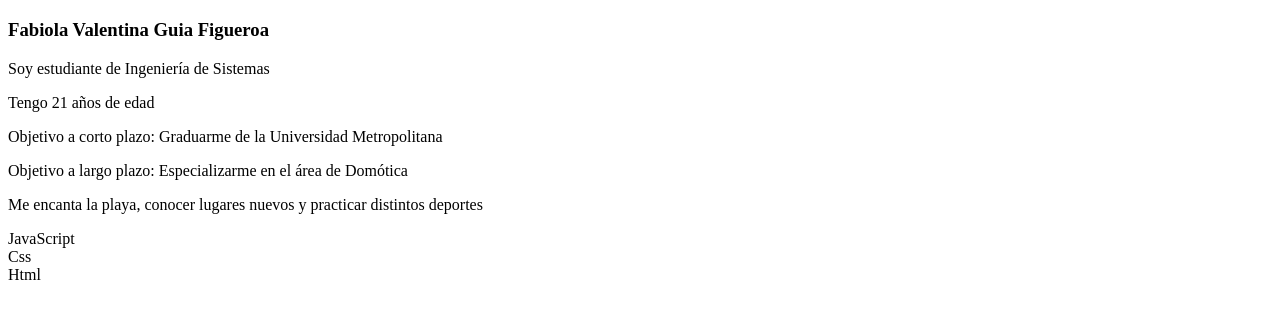
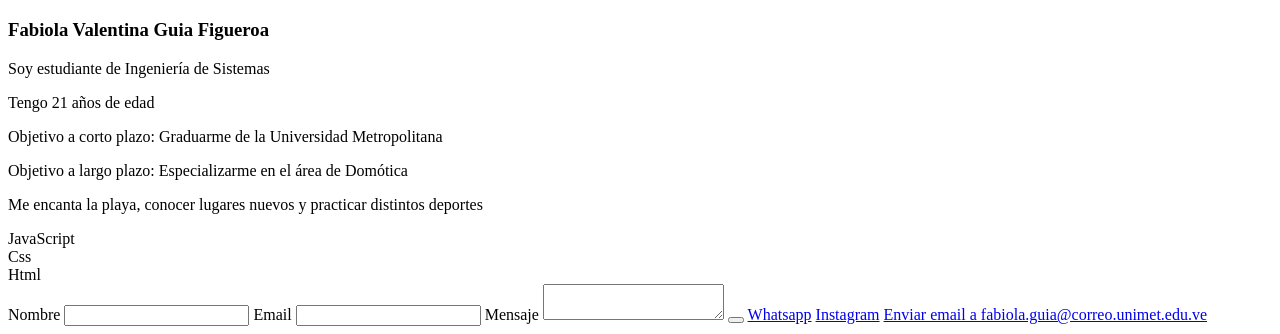
Before and after one commit to Fabiolaguia/FabiolaGuiaPortfolio, a plain HTML site: page index.html in a window 1280 px wide. Shown: the part 1123-1457 px from the top of the page. Before the commit the page ends 1415 px from the top, so only its background shows below. Drawn offline with Linux system fonts and the light colour scheme.

Commit message:
parte de contact me

```diff
--- a/index.html
+++ b/index.html
@@ -99,6 +99,26 @@
            Html
        </div>
 
+       <div>
+           <form method="post" action="#">
+                   <label> Nombre </label>
+                   <input type="text" />
+
+                   <label> Email </label>
+                   <input type="email" />
+
+                   <label> Mensaje </label>
+                   <textarea></textarea>
+
+                   <button type="commit" value="Enviar"></button>
+
+                   <a href="http://wa.me/584241963331">Whatsapp</a>
+                   <a href="https://www.instagram.com/fabiolaguia/?hl=es">Instagram</a>
+                   <a href="mailto:fabiola.guia@correo.unimet.edu">Enviar email a fabiola.guia@correo.unimet.edu.ve </a>
+
+
+         </div>
+
 
 
 
```
